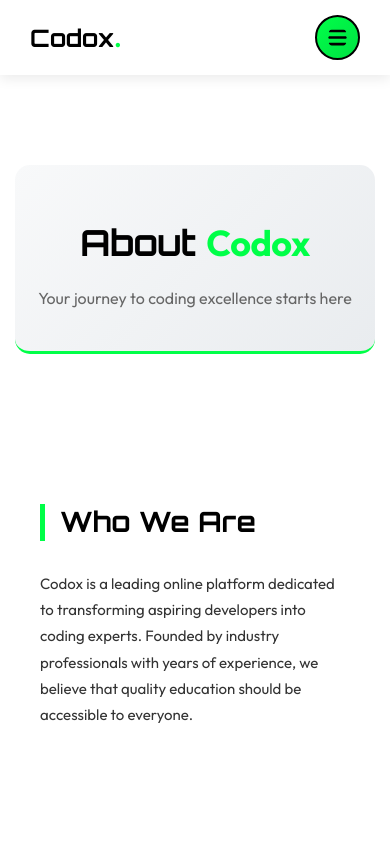
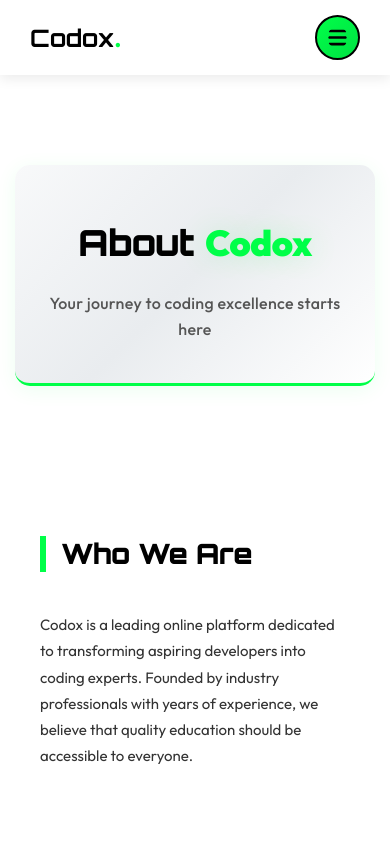
Before and after one commit to Jagdish-Giri/codox, a React app in the folder frontend/: page /about in a window 390 px wide. Shown: the top 844 px of the page. Built offline with nearby package versions, Linux system fonts and the light colour scheme; the HTML template or start-up script is replaced by a standard one; a web font is replaced by a local one.

Commit message:
Enhance Courses page - improved hero section, modern benefits grid with hover effects, and responsive design

```diff
--- a/frontend/src/pages/Pages.css
+++ b/frontend/src/pages/Pages.css
@@ -8,27 +8,34 @@
 
 .page-hero {
   text-align: center;
-  padding: 80px 20px 60px;
-  background: linear-gradient(135deg, #f8f9fa 0%, #e9ecef 100%);
-  border-bottom: 3px solid #00ff48;
+  padding: 100px 20px 80px;
+  background: linear-gradient(135deg, #f8f9fa 0%, #e9ecef 50%, #ffffff 100%);
+  border-bottom: 4px solid #00ff48;
+  box-shadow: 0 4px 20px rgba(0, 255, 72, 0.08);
 }
 
 .page-hero h1 {
   font-family: 'Orbitron', sans-serif;
-  font-size: 64px;
-  margin-bottom: 20px;
+  font-size: 72px;
+  margin-bottom: 25px;
   color: #000;
+  font-weight: 900;
+  letter-spacing: -1px;
+  line-height: 1.1;
 }
 
 .page-hero .highlight {
   color: #00ff48;
+  text-shadow: 0 0 30px rgba(0, 255, 72, 0.2);
 }
 
 .page-hero p {
-  font-size: 20px;
-  color: #666;
-  max-width: 600px;
+  font-size: 22px;
+  color: #555;
+  max-width: 700px;
   margin: 0 auto;
+  font-weight: 500;
+  letter-spacing: 0.3px;
 }
 
 .page-content {
@@ -43,11 +50,13 @@
 
 .content-section h2 {
   font-family: 'Orbitron', sans-serif;
-  font-size: 36px;
-  margin-bottom: 30px;
+  font-size: 42px;
+  margin-bottom: 40px;
   color: #000;
-  border-left: 5px solid #00ff48;
+  border-left: 6px solid #00ff48;
   padding-left: 20px;
+  font-weight: 900;
+  letter-spacing: -0.5px;
 }
 
 .content-section p {
@@ -271,30 +280,66 @@
 .course-benefits {
   display: grid;
   grid-template-columns: repeat(2, 1fr);
-  gap: 20px;
-  margin-top: 30px;
+  gap: 30px;
+  margin-top: 40px;
 }
 
 .benefit-item {
   display: flex;
-  align-items: center;
-  gap: 15px;
-  padding: 20px;
-  background: #f8f9fa;
-  border-radius: 10px;
-  border: 1px solid #e9ecef;
+  align-items: flex-start;
+  gap: 20px;
+  padding: 30px;
+  background: linear-gradient(135deg, #ffffff 0%, #f8f9fa 100%);
+  border-radius: 15px;
+  border: 2px solid #e9ecef;
+  transition: all 0.4s cubic-bezier(0.175, 0.885, 0.32, 1.275);
+  position: relative;
+  overflow: hidden;
+}
+
+.benefit-item::before {
+  content: '';
+  position: absolute;
+  top: 0;
+  left: -100%;
+  width: 100%;
+  height: 100%;
+  background: linear-gradient(90deg, transparent, rgba(0, 255, 72, 0.05), transparent);
+  transition: left 0.6s ease;
+  pointer-events: none;
+}
+
+.benefit-item:hover {
+  border-color: #00ff48;
+  transform: translateY(-8px);
+  box-shadow: 0 15px 40px rgba(0, 255, 72, 0.12);
+  background: linear-gradient(135deg, #ffffff 0%, #fafbfc 100%);
+}
+
+.benefit-item:hover::before {
+  left: 100%;
 }
 
 .benefit-icon {
-  font-size: 24px;
+  font-size: 32px;
   color: #00ff48;
-  min-width: 30px;
+  min-width: 45px;
+  display: flex;
+  align-items: center;
+  justify-content: center;
+  background: rgba(0, 255, 72, 0.08);
+  border-radius: 12px;
+  width: 45px;
+  height: 45px;
+  flex-shrink: 0;
 }
 
 .benefit-item p {
   margin: 0;
-  font-size: 16px;
+  font-size: 17px;
   color: #333;
+  font-weight: 500;
+  line-height: 1.6;
 }
 
 /* FAQ Styles */
@@ -517,11 +562,28 @@
 
   .course-benefits {
     grid-template-columns: 1fr;
-    gap: 20px;
+    gap: 25px;
   }
 
   .benefit-item {
-    box-shadow: 0 3px 12px rgba(0, 0, 0, 0.08);
+    padding: 25px;
+    box-shadow: 0 4px 15px rgba(0, 0, 0, 0.08);
+    border-radius: 12px;
+  }
+
+  .benefit-item:hover {
+    transform: translateY(-6px);
+    box-shadow: 0 10px 30px rgba(0, 255, 72, 0.12);
+  }
+
+  .benefit-icon {
+    width: 40px;
+    height: 40px;
+    font-size: 26px;
+  }
+
+  .benefit-item p {
+    font-size: 16px;
   }
 }
 
@@ -695,8 +757,22 @@
   }
 
   .benefit-item {
-    padding: 20px;
+    padding: 22px;
     border-width: 2px;
+    gap: 18px;
+    border-radius: 12px;
+    box-shadow: 0 3px 12px rgba(0, 0, 0, 0.08);
+  }
+
+  .benefit-item:hover {
+    transform: translateY(-4px);
+    box-shadow: 0 8px 20px rgba(0, 255, 72, 0.1);
+  }
+
+  .benefit-icon {
+    width: 38px;
+    height: 38px;
+    font-size: 24px;
   }
 
   .benefit-item .icon {
@@ -710,7 +786,8 @@
   }
 
   .benefit-item p {
-    font-size: 14px;
+    font-size: 15px;
+    font-weight: 500;
   }
 
   .legal-section h2 {
```
